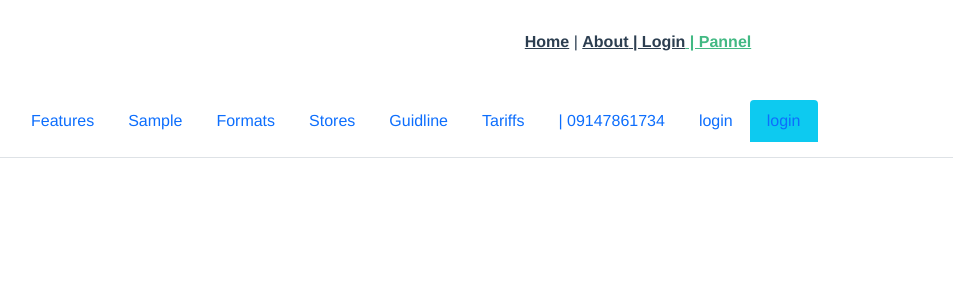
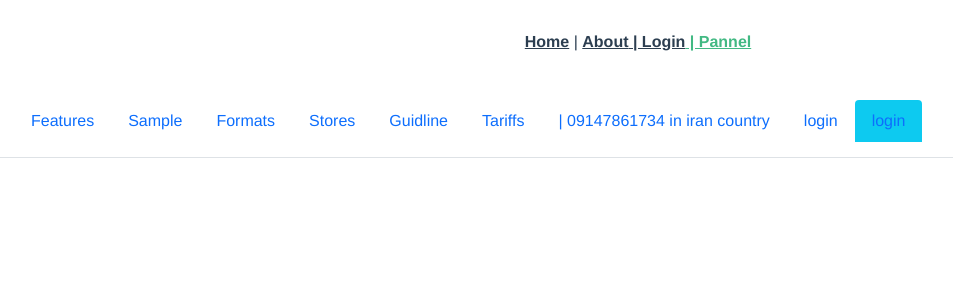
Before and after one commit to rahimeinollahi/store1, a Vue app: page /manage-panel in a window 1280 px wide. Shown: the top 300 px of the page, without its empty margins (2-955 px from the left). Built offline with nearby package versions, Linux system fonts and the light colour scheme.

Commit message:
Update NavPanel.vue

```diff
--- a/src/components/NavPanel.vue
+++ b/src/components/NavPanel.vue
@@ -20,7 +20,7 @@
                 <a href="#" class="nav-link">Tariffs</a>
             </li>
             <li class="nav-item">
-                <a href="#" class="nav-link"> | 09147861734</a>
+                <a href="#" class="nav-link"> | 09147861734 in iran country</a>
             </li>
             <li class="nav-item">
                 <router-link class="nav-link" to="/login-page">login</router-link>
```
